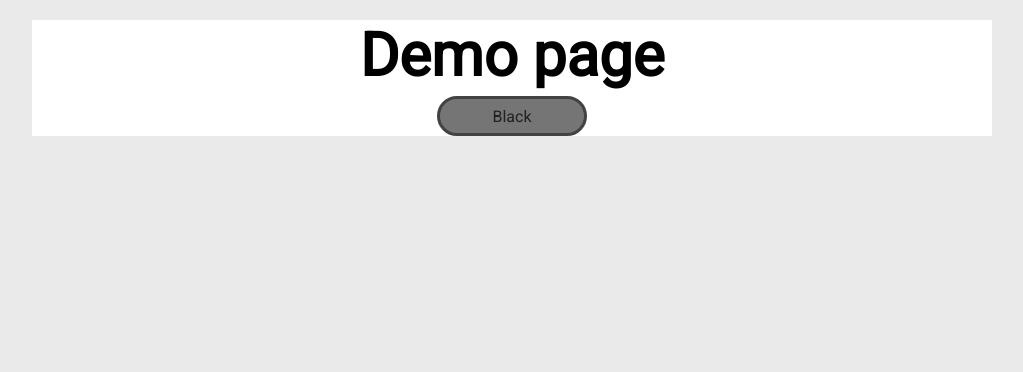
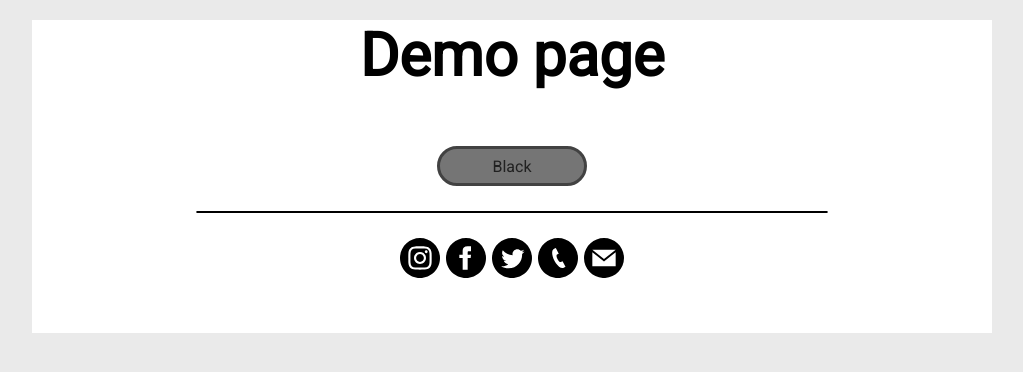
Before and after one commit to LeaderYT/WebsiteParts, a plain HTML site: page Demo/index.html in a window 1280 px wide. Shown: the whole page, without its empty margins (128-1151 px from the left). Drawn offline with Linux system fonts and the light colour scheme.

Commit message:
Added Social Media Icons

```diff
--- a/Demo/css/stylesheet.css
+++ b/Demo/css/stylesheet.css
@@ -2,6 +2,20 @@ body{
 	background-color: #eaeaea;
 	margin: 0;
 	padding: 0;
+}
+
+/*Ignore*/
+
+hr{
+	width: 630px;
+	border: 1px solid black;
+	border-radius: 100px;
+	margin-top: 25px;
+	margin-bottom: 25px;
+}
+.space{
+	width: 100%;
+	height: 50px;
 }
 
 /*960 grid
@@ -102,3 +116,26 @@ button{
 	background-color: #616161;
 	color: #212121;
 }
+
+/*
+
+Social media buttons
+
+Size and services can be ajusted
+Standard size = 50 height (with margin)
+*/
+
+#socialMedia{
+	/*Icons * width = width down here*/
+	width: 230px;
+	height: 40px;
+	margin: 5px auto;
+}
+.SM_icon{
+	width: 40px;
+	height: 40px;
+	margin: 0px 3px;
+	padding: 0px;
+	display:block;
+	float: left;
+}
--- a/Demo/index.html
+++ b/Demo/index.html
@@ -12,9 +12,20 @@
 	<!--Wrapper is aroud the whole site!-->
 	<div class="wrapper">
 		<h2>Demo page</h2>
+			<div class="space"></div>
 		<div id="firstPart">
 			<!--Clean Submit Button-->
 			<button id="button1">Black</button>
+				<hr>
+			<!--Social Media-->
+			<div id="socialMedia">
+				<a href="https://www.instagram.com/"><img src="css/img/instagram-14.svg" class="SM_icon"></a>
+				<a href="https://www.facebook.com/"><img src="css/img/facebook-4.svg" class="SM_icon"></a>
+				<a href="https://twitter.com/"><img src="css/img/twitter-4.svg" class="SM_icon"></a>
+				<a href="tel:123 456 789"><img src="css/img/phone-8.svg" class="SM_icon"></a>
+				<a href="emailto:testuser123@gmail.com"><img src="css/img/email-10.svg" class="SM_icon"></a>
+			</div>
+			<div class="space"></div>
 		</div>
 	</div>
 
```
Also changed, not shown: Demo/css/img/email-10.svg (added), Demo/css/img/facebook-4.svg (added), Demo/css/img/instagram-14.svg (added), Demo/css/img/phone-8.svg (added), Demo/css/img/twitter-4.svg (added).
